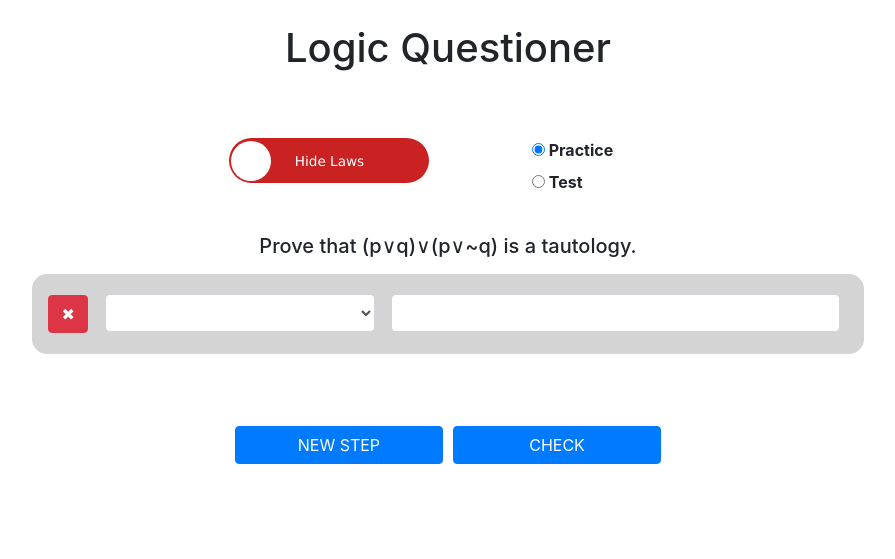
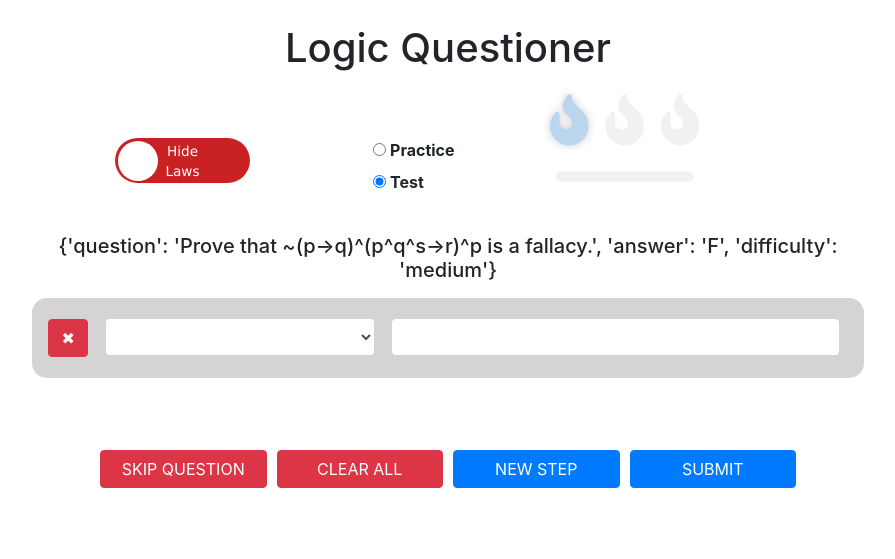
Before and after one commit to nakverma/proof-embeddings, a Flask app: template logic-questioner/templates/form.html in a window 1280 px wide. Shown: the top 559 px of the page, without its empty margins (192-1087 px from the left). Run offline with Flask 2, Linux system fonts and the light colour scheme; the template is opened without the code that fills it: values that come from a table or form of the project are taken from there, others are empty; parts of the project's set-up code (start-up, migrations or seed data) failed here and were passed over; some libraries are stand-ins or nearby versions.

Commit message:
Added persisent visuals to frontend; WIP: not compatible with clear and delete buttons atm.

```diff
--- a/logic-questioner/main.py
+++ b/logic-questioner/main.py
@@ -13,12 +13,63 @@
 # TODO: Slider hardcoded change that!
 
 steps_init = [{"label": "Step 1"}, {"label": "Step 2"}, {"label": "Step 3"}][0:1]
+
 # TODO: Make sure the symbols above are correct e.g. ¬ instead of ~
+"""
 questions = ["Prove that (p∨q)∨(p∨~q) is a tautology.",
              "Prove that ((p→r)∧(q→r)∧(p∨q))→r is a tautology.",
              "Prove that (~(~p))↔p is a tautology.",
-             "Prove that ((p→q)∧(q→r))→(p→r) is a tautology."][0:1]
+             "Prove that ((p→q)∧(q→r))→(p→r) is a tautology."]
 answers = ["T", "T", "T", "T"][0:1]
+"""
+questions = [
+    {'question': "Prove that (p∨q)∨(p∨~q) is a tautology.",
+     'answer': 'T',
+     'difficulty': 'mild'},
+    {'question': "Prove that ((p→r)∧(q→r)∧(p∨q))→r is a tautology.",
+     'answer': 'T',
+     'difficulty': 'mild'},
+    {'question': "Prove that (~(~p))↔p is a tautology.",
+     'answer': 'T',
+     'difficulty': 'mild'},
+    {'question': "Prove that ((p→q)∧(q→r))→(p→r) is a tautology.",
+     'answer': 'T',
+     'difficulty': 'mild'},
+    {'question': "Prove that F->T is a tautology.",
+     'answer': 'T',
+     'difficulty': 'mild'},
+    {'question': "Prove that ~(p->q)^(p^q^s->r)^p is a fallacy.",
+     'answer': 'F',
+     'difficulty': 'medium'},
+    {'question': "Prove that (~q∨q)∧~r∧p∧r is a fallacy.",
+     'answer': 'F',
+     'difficulty': 'medium'},
+    {'question': "Prove that ~r∧((~p∨p)∧r)^(p->r) is a fallacy.",
+     'answer': 'F',
+     'difficulty': 'medium'},
+    {'question': "Prove that s∧((~s∧~q)∨(~s∧~T))∧p is a fallacy.",
+     'answer': 'F',
+     'difficulty': 'medium'},
+    {'question': "Prove that (p->q)^(q->r) is logically equivalent to p->(q^r).",
+     'answer': 'p->(q^r)',
+     'difficulty': 'spicy'},
+    {'question': "Prove that ~(~((q∧r)∨(q∧~r))∧p) is logically equivalent to p->q.",
+     'answer': 'p->q',
+     'difficulty': 'spicy'},
+    {'question': "Prove that q∨(p∧~q) is logically equivalent to ~p->q.",
+     'answer': '~p->q',
+     'difficulty': 'spicy'},
+    {'question': "Prove that ~(~(((~p∧s)∨((~p∧T)∧~s))∧p)∧~p) is logically equivalent to p.",
+     'answer': 'p',
+     'difficulty': 'spicy'},
+    {'question': "Prove that ~(q∧~p)∧(q∨~p) is logically equivalent to p↔q.",
+     'answer': 'p↔q',
+     'difficulty': 'spicy'},
+    {'question': "Prove that ~(~r∧~(~(p∧(q∨q)))) is logically equivalent to (p^q)->r.",
+     'answer': '(p^q)->r',
+     'difficulty': 'spicy'},
+]
+
 laws = ['', 'IDENTITY', 'BOOLEAN_EQUIVALENCE', 'IMPLICATION_TO_DISJUNCTION', 'DOMINATION', 'IDEMPOTENCE',
         'DOUBLE_NEGATION', 'COMMUTATIVITY', 'ASSOCIATIVITY', 'DISTRIBUTIVITY', 'NEGATION', 'DEMORGAN']
 
@@ -40,6 +91,11 @@
         return False
     return True
 
+def select_a_question(difficulty='mild', current_question_text=None):
+    questions_ = [question for question in questions if question['difficulty'] == difficulty and question['question'] != current_question_text]
+    question = random.choice(questions_)
+    question_text, question_answer = question['question'], question['answer']
+    return question_text, question_answer
 
 class StepForm(FlaskForm):
     step = StringField(label="Step")
@@ -52,7 +108,10 @@
     question = Label(field_id=0, text=random.choice(questions))
     steps = FieldList(FormField(StepForm), min_entries=1)
     output = ""
-    mode = RadioField('choice', validators=[DataRequired('Please select assessment mode!')],choices=[('practice', 'Practice'), ('test', 'Test')], default='practice')
+    mode = RadioField('choice', validators=[DataRequired('Please select assessment mode!')],choices=[('practice', 'Practice'), ('test', 'Test')], default='test')
+    # NOTE: Default mode is made "test" and the radio button option is removed visually (i.e. from HTML). This was suggested by Prof. Ansaf.
+    difficulty = 'mild'
+    showlaws = 0
 
 
 @app.route('/', methods=['GET', 'POST'])
@@ -67,7 +126,14 @@
             credentials_correct = False
             error = 'Invalid Credentials!'
         else:
-            return redirect(url_for('solve', username=request.form['username'], password=request.form['password']))
+            question_text, question_answer = select_a_question('mild')
+            return redirect(url_for('solve',
+                                    username=request.form['username'],
+                                    password=request.form['password'],
+                                    question_text=question_text,
+                                    question_answer=question_answer,
+                                    question_difficulty='mild',
+                                    showlaws=False))
     return render_template('login.html', error=error)
 
 @app.route('/solve', methods=['GET', 'POST'])
@@ -81,9 +147,30 @@
         return redirect(url_for('login'))
 
     form = WireForm(request.form, steps=steps_init)
+    form.question.text = request.args['question_text']
+    form.difficulty = request.args['question_difficulty']
+    form.showlaws = request.args['showlaws']
     has_error = False
+    # TODO: Implement question difficulty and show/hide laws persistently!
+    # TODO: There are some problems with the clear and delete button in terms of the visual persistent changes, investigate these!
 
     if request.method == 'POST':
+        if "skip" in request.form:
+            question_text, question_answer = select_a_question(request.form['difficulty'], current_question_text=request.args['question_text'])
+            return redirect(url_for('solve',
+                                    username=request.args['username'],
+                                    password=request.args['password'],
+                                    question_text=question_text,
+                                    question_answer=question_answer,
+                                    question_difficulty=request.form['difficulty'],
+                                    showlaws=request.form['showlaws']))
+
+        elif "clear" in request.form:
+            previous_data = form.data
+            previous_data['steps'] = [{"step": "", "csrf_token": ""}]
+            form.__init__(data=previous_data)
+            return render_template("form.html", form=form)
+
         for i in range(len(form.steps)):
             if 'delete_%d' % (i+1) in request.form:
                 previous_data = form.data
@@ -131,15 +218,19 @@
                     elif i == 0 and not check_correct_operation(form.question.text.split('Prove that ')[-1].split(' is')[0], step.data['step'], ops=[step.data['law']]*3, num_ops=3):
                         has_error = True
                         step.error = 'Did NOT apply %s correctly!' % step.data['law']
-                    elif i != 0 and not check_correct_operation(form.steps[i-1].data['step'], step.data['step'], ops=[step.data['law']]*3, num_ops=3):
-                        has_error = True
-                        step.error = 'Did NOT apply %s correctly!' % step.data['law']
+                    elif i != 0:
+                        if not step_syntax_check(form.steps[i-1]):
+                            has_error = True
+                            step.error = 'Please use correct logic syntax in the previous step!'
+                        elif not check_correct_operation(form.steps[i-1].data['step'], step.data['step'], ops=[step.data['law']]*3, num_ops=3):
+                            has_error = True
+                            step.error = 'Did NOT apply %s correctly!' % step.data['law']
                     else:
                         step.error = None
 
 
-            if not has_error and form.data['steps'][-1]['step'].strip() == "T":
-                form.output = 'CORRECT!'
+            if not has_error and form.data['steps'][-1]['step'].strip() == request.args['question_answer']:
+                form.output = 'CORRECT! Press "Skip Question" to move on to the next question!'
 
     return render_template("form.html", form=form)
 
--- a/logic-questioner/templates/form.html
+++ b/logic-questioner/templates/form.html
@@ -9,17 +9,27 @@
 
 {% from "includes/formhelpers.html" import render_field %}
 
-<form action="" method="POST" style="width: 75%; margin: 0 auto;">
-    <div style="width: 75%; margin: 0 auto;">
-        <label class="switch" style="width: 200px; float: left; margin-left:15%; margin-right: 10%;">
+<form id="form" action="" method="POST" style="width: 75%; margin: 0 auto;">
+    <div style="width: 100%; margin: 0 auto;">
+
+        <label class="switch" style="width: 135px; float: left; margin-left:10%; margin-right: 10%;">
             <input type="checkbox" id="tog_btn_show_laws">
-            <div class="slidershowlaws round"><!--ADDED HTML -->
-                <span class="on" style="font-size: 85%;">Show Laws</span>
-                <span class="off" style="font-size: 85%;">Hide Laws</span><!--END-->
+            <div class="slidershowlaws round">
+                <span class="on" style="font-size: 85%; text-align: center;">Show Laws</span>
+                <span class="off" style="font-size: 85%; text-align: center;">Hide Laws</span>
             </div>
         </label>
-    {{ render_field(form.mode, class="radio", style="width:30%; float: left;") }}
+
+        <div>
+            {{ render_field(form.mode, class="radio", style="width:20%; float: left;") }}
+        </div>
+
+        <div class="input-range" style="width: 20%; margin-left: 15%; float: left;">
+            <div id="range-slider" data-value=""></div>
+            <div id="labels-list" class="labels" data-value=""></div>
+        </div>
     </div>
+
     <br />
     <br />
     <br />
@@ -52,17 +62,86 @@
     <output style="width: 100%; color: #008000; margin: 0 auto; display: flex; justify-content: center;">{{ form.output }}</output>
     <br/>
     <div style="width: 100%; margin: 0 auto; display: flex; justify-content: center;">
-        <button type="submit" class="btn btn-primary" name="next" value="NEXT" style="width: 25%;">NEW STEP</button>
+        <button type="submit" class="btn btn-danger" name="skip" value="SKIP" style="width: 20%;">SKIP QUESTION</button>
         <span style="width: 10px"></span>
-        <button type="submit" class="btn btn-primary" name="end" value="END" style="width: 25%;">CHECK</button>
+        <button type="submit" class="btn btn-danger" name="clear" value="CLEAR" style="width: 20%;">CLEAR ALL</button>
+        <span style="width: 10px"></span>
+        <button type="submit" class="btn btn-primary" name="next" value="NEXT" style="width: 20%;">NEW STEP</button>
+        <span style="width: 10px"></span>
+        <button type="submit" class="btn btn-primary" name="end" value="END" style="width: 20%;">SUBMIT</button>
     </div>
+
+    <input style="display: none;" type="text" id="difficulty" name="difficulty" value={{ form.difficulty }} />
+    <input style="display: none;" type="text" id="showlaws" name="showlaws" value={{ form.showlaws}} />
 
     <br />
     <br />
     <br />
+
     <img src="{{url_for('static', filename='laws_table.png')}}" alt="Laws Table Image" class="toggleoff" id="laws_table" style="width:100%;"/>
 
 </form>
+
+<script type="text/javascript">
+    var max = 3, // Set max value
+    icon = "fa-fire", // Set the icon (https://fontawesome.com/icons)
+    target = document.querySelectorAll('[data-value]'),
+    listIcon = document.getElementById("labels-list");
+
+    if (document.getElementById('difficulty').value == 'mild') {
+        initvalue = 1;
+    } else if (document.getElementById('difficulty').value == 'medium') {
+        initvalue = 2;
+    } else {
+        initvalue = 3;
+    }
+
+    // Function to update du value
+    function updateValue(target, value){
+        target.forEach(function(currentIndex) {
+            currentIndex.dataset.value =  value;
+        });
+    }
+
+    // Init the number of item with the initial value settings
+
+    for (i = 0; i < max; i++) {
+        var picto = "<i class='fas "+ icon +"'></i>";
+        $(".labels").append(picto);
+    }
+
+    updateValue(target, initvalue);
+
+    // Update the slider on click
+
+    $('.fas').on( "click", function(){
+        var index = $(this).index() + 1;
+
+        if (index == 1) {
+            document.getElementById('difficulty').value = 'mild';
+        } else if (index == 2) {
+            document.getElementById('difficulty').value = 'medium';
+        } else {
+            document.getElementById('difficulty').value = 'spicy';
+        }
+
+        $( "#range-slider" ).slider( "value", index );
+        updateValue(target, index);
+    });
+
+
+    // Init the slider
+    $( "#range-slider" ).slider({
+        range: "min",
+        value: initvalue,
+        min: 1,
+        max: max,
+
+        slide: function( event, ui ) {
+          updateValue(target, ui.value);
+        }
+    });
+</script>
 
 <script>
     function autocomplete(inp, arr) {
@@ -184,6 +263,7 @@
                 }
             }
         }
+
 /* Execute a function when someone clicks in the document: */
 document.addEventListener("click", function (e) {
     closeAllLists(e.target);
@@ -195,7 +275,18 @@
     var toggle_button = document.getElementById("tog_btn_show_laws");
     var laws_table_image = document.getElementById("laws_table");
 
+    if (document.getElementById('showlaws').value == 1) {
+        document.getElementById("tog_btn_show_laws").click();
+        document.getElementById("laws_table").classList.toggle("toggleon");
+    }
+
     toggle_button.onclick = function() {
+        if (document.getElementById('showlaws').value == 1) {
+            document.getElementById('showlaws').value = 0;
+        }
+        else {
+            document.getElementById('showlaws').value = 1;
+        }
         laws_table_image.classList.toggle("toggleon");
     };
 
@@ -207,4 +298,5 @@
     }
 </script>
 
+
 {% endblock body %}
--- a/logic-questioner/templates/layout.html
+++ b/logic-questioner/templates/layout.html
@@ -3,8 +3,14 @@
 <head>
     <meta charset="UTF-8">
     <meta name="viewport" content="width=device-width, initial-scale=1.0">
-    <link rel="stylesheet" href="https://maxcdn.bootstrapcdn.com/bootstrap/4.0.0/css/bootstrap.min.css" integrity="sha384-Gn5384xqQ1aoWXA+058RXPxPg6fy4IWvTNh0E263XmFcJlSAwiGgFAW/dAiS6JXm" crossorigin="anonymous"
+    <link rel="stylesheet" href="https://maxcdn.bootstrapcdn.com/bootstrap/4.0.0/css/bootstrap.min.css" integrity="sha384-Gn5384xqQ1aoWXA+058RXPxPg6fy4IWvTNh0E263XmFcJlSAwiGgFAW/dAiS6JXm" crossorigin="anonymous">
+    <link rel="stylesheet" href="https://cdnjs.cloudflare.com/ajax/libs/font-awesome/5.11.2/css/all.min.css">
+    <script> less = {async: true}; </script>
+    <script src="http://cdnjs.cloudflare.com/ajax/libs/less.js/2.6.1/less.min.js"></script>
+    <script src="//code.jquery.com/jquery-1.10.2.js"></script>
+    <script src="//code.jquery.com/ui/1.11.4/jquery-ui.js"></script>
 </head>
+
 <style>
     .autocomplete {
       /* The container must be positioned relative: */
@@ -42,7 +48,7 @@
     .switch {
       position: relative;
       display: inline-block;
-      width: 180px;
+      width: 105px;
       height: 45px;
     }
 
@@ -65,7 +71,7 @@
       content: "";
       height: 40px;
       width: 40px;
-      left: 2px;
+      left: 2.5px;
       bottom: 2px;
       background-color: white;
       -webkit-transition: .4s;
@@ -187,6 +154,116 @@
       border-radius: 50%;
     }
 
+    .input-range {
+      /* position: absolute; */
+      /* top: 50%; */
+      /* left: 50%; */
+      /* width: 30%; */
+      -webkit-transform: translate(-50%, -50%);
+      -moz-transform: translate(-50%, -50%);
+      -ms-transform: translate(-50%, -50%);
+      -o-transform: translate(-50%, -50%);
+      transform: translate(-50%, -50%);
+      display: flex;
+      flex-wrap: wrap;
+      justify-content: center;
+    }
+    .input-range #range-slider {
+      width: calc(100% - 16.66666667%);
+      order: 10;
+      margin: 0;
+      border: none;
+      background-color: #f1f1f1;
+      margin-top: 2vw;
+      border-radius: 2vw;
+      height: 0.8vw;
+    }
+    @media screen and (max-width: 768px) {
+      .input-range #range-slider {
+        margin-top: 4vw;
+      }
+    }
+    .input-range #range-slider .ui-slider-range {
+      background-color: #bad6ef;
+      border-radius: 2vw;
+      -webkit-transition: all ease 250ms;
+      -moz-transition: all ease 250ms;
+      -o-transition: all ease 250ms;
+      transition: all ease 250ms;
+      cursor: pointer;
+      height: 0.8vw;
+    }
+    .input-range #range-slider .ui-slider-handle {
+      background-color: #bad6ef;
+      border: none;
+      width: 1.5vw;
+      height: 1.5vw;
+      border-radius: 20px;
+      transform: translateY(-50%);
+      top: 50%;
+      margin-left: -0.75vw;
+      box-shadow: 0 0 5px rgba(0, 0, 0, 0.2);
+      outline: none;
+      -webkit-transition: all ease 250ms;
+      -moz-transition: all ease 250ms;
+      -o-transition: all ease 250ms;
+      transition: all ease 250ms;
+      cursor: pointer;
+    }
+    .input-range #range-slider[data-value="1"] .ui-slider-range,
+    .input-range #range-slider[data-value="1"] .ui-slider-handle {
+      background-color: #bad6ef;
+    }
+    .input-range #range-slider[data-value="2"] .ui-slider-range,
+    .input-range #range-slider[data-value="2"] .ui-slider-handle {
+      background-color: #ffb72f;
+    }
+    .input-range #range-slider[data-value="3"] .ui-slider-range,
+    .input-range #range-slider[data-value="3"] .ui-slider-handle {
+      background-color: #fd6b6b;
+    }
+    .input-range .labels {
+      display: flex;
+      flex-wrap: wrap;
+      align-items: center;
+      justify-content: center;
+      width: 100%;
+    }
+    .input-range .labels .fas {
+      width: calc(100% / 3);
+      text-align: center;
+      cursor: pointer;
+      color: #f1f1f1;
+      -webkit-transition: all ease 250ms;
+      -moz-transition: all ease 250ms;
+      -o-transition: all ease 250ms;
+      transition: all ease 250ms;
+    }
+    .input-range .labels .fas:before {
+      font-size: 4vw;
+    }
+    .input-range .labels .fas:hover {
+      -webkit-transform: scale(1.1);
+      -moz-transform: scale(1.1);
+      -ms-transform: scale(1.1);
+      -o-transform: scale(1.1);
+      transform: scale(1.1);
+    }
+    .input-range .labels[data-value="1"] .fas:nth-child(-n + 1) {
+      color: #bad6ef;
+      text-shadow: 0 0 10px rgba(0, 0, 0, 0.2);
+    }
+    .input-range .labels[data-value="2"] .fas:nth-child(-n + 2) {
+      color: #ffb72f;
+      text-shadow: 0 0 10px rgba(0, 0, 0, 0.2);
+    }
+    .input-range .labels[data-value="3"] .fas:nth-child(-n + 3) {
+      color: #fd6b6b;
+      text-shadow: 0 0 10px rgba(0, 0, 0, 0.2);
+    }
+
+
+
 </style>
 
 <body>
```
Also changed, not shown: other parts of logic-questioner/templates/layout.html (+4 -43 lines).
